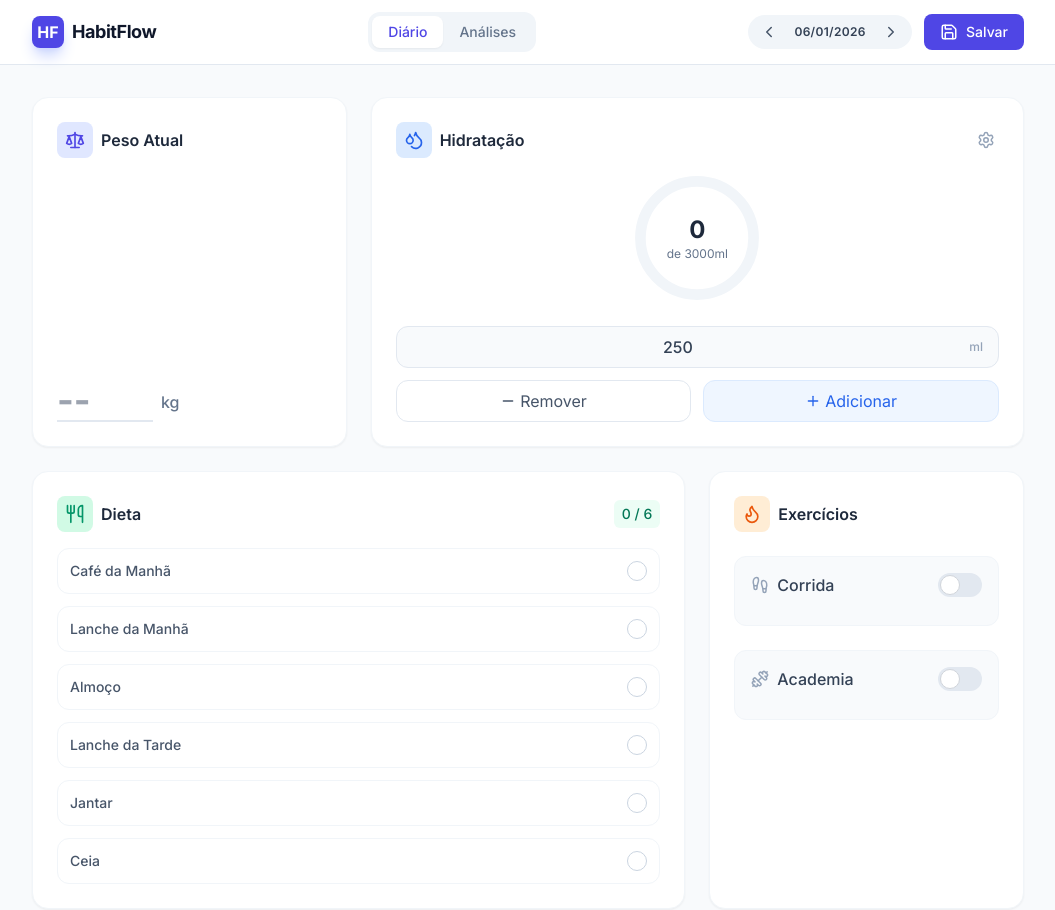
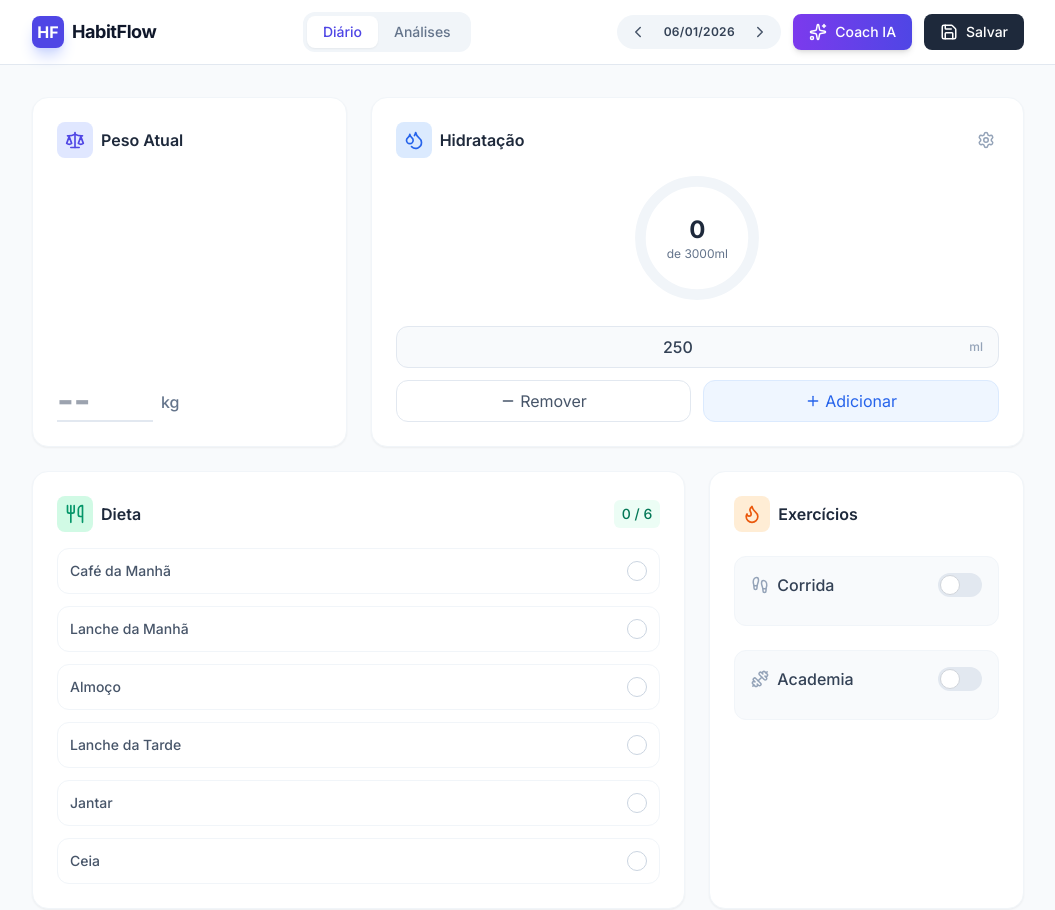
Before and after one commit to MJanssen13/HabitFlow, a React (Vite) app: page / in a window 1280 px wide. Shown: the top 910 px of the page, without its empty margins (112-1167 px from the left). Built offline with nearby package versions, Linux system fonts and the light colour scheme; no server answers; the database is empty.

Commit message:
feat: Add AI health insights and fallback Supabase keys
Integrates Gemini AI for generating personalized health insights based on user data. Also includes fallback Supabase keys to allow the application to run without explicit environment variables.

```diff
--- a/App.tsx
+++ b/App.tsx
@@ -1,6 +1,7 @@
 import React, { useState, useEffect } from 'react';
-import { Calendar, ChevronLeft, ChevronRight, Save, LayoutDashboard, BarChart3 } from 'lucide-react';
+import { Calendar, ChevronLeft, ChevronRight, Save, LayoutDashboard, BarChart3, Sparkles, X } from 'lucide-react';
 import { getTodayString, fetchDailyLog, saveDailyLog } from './services/dataService';
+import { generateHealthInsight } from './services/geminiService';
 import { DailyLog } from './types';
 
 // Components
@@ -16,6 +17,11 @@ const App: React.FC = () => {
   const [isSaving, setIsSaving] = useState(false);
   const [activeTab, setActiveTab] = useState<'tracker' | 'analytics'>('tracker');
   const [refreshDataTrigger, setRefreshDataTrigger] = useState(0);
+
+  // AI Insight State
+  const [showInsight, setShowInsight] = useState(false);
+  const [insightText, setInsightText] = useState('');
+  const [loadingInsight, setLoadingInsight] = useState(false);
 
   // Load data when date changes
   useEffect(() => {
@@ -34,6 +40,21 @@ const App: React.FC = () => {
     await saveDailyLog(log);
     setIsSaving(false);
     setRefreshDataTrigger(prev => prev + 1);
+  };
+
+  // Handler for AI Insight
+  const handleGenerateInsight = async () => {
+    if (!log) return;
+    setLoadingInsight(true);
+    setShowInsight(true);
+    setInsightText('');
+
+    // Save current state before generating insight to ensure AI gets latest data
+    await saveDailyLog(log);
+
+    const text = await generateHealthInsight(log);
+    setInsightText(text);
+    setLoadingInsight(false);
   };
 
   // Handler for updating local state
@@ -95,10 +116,22 @@ const App: React.FC = () => {
                 </div>
               )}
 
+            {/* AI Coach Button (Mobile & Desktop) */}
+            {activeTab === 'tracker' && (
+                <button
+                    onClick={handleGenerateInsight}
+                    className="p-2 sm:px-4 sm:py-2 rounded-lg bg-gradient-to-r from-violet-600 to-indigo-600 text-white shadow-md hover:shadow-lg transition-all flex items-center gap-2"
+                    title="Pedir feedback do Coach IA"
+                >
+                    <Sparkles size={18} />
+                    <span className="hidden sm:inline text-sm font-medium">Coach IA</span>
+                </button>
+            )}
+
             <button
                 onClick={handleSave}
                 disabled={isSaving}
-                className={`flex items-center gap-2 bg-indigo-600 text-white px-4 py-2 rounded-lg text-sm font-medium hover:bg-indigo-700 transition-colors disabled:opacity-50 ${activeTab !== 'tracker' ? 'hidden' : ''}`}
+                className={`flex items-center gap-2 bg-slate-800 text-white px-4 py-2 rounded-lg text-sm font-medium hover:bg-slate-900 transition-colors disabled:opacity-50 ${activeTab !== 'tracker' ? 'hidden' : ''}`}
             >
                 <Save size={18} />
                 <span className="hidden sm:inline">{isSaving ? 'Salvando...' : 'Salvar'}</span>
@@ -136,6 +169,45 @@ const App: React.FC = () => {
 
       </main>
 
+      {/* AI Insight Modal */}
+      {showInsight && (
+        <div className="fixed inset-0 z-50 flex items-center justify-center p-4 bg-black/20 backdrop-blur-sm animate-in fade-in duration-200">
+            <div className="bg-white w-full max-w-md rounded-2xl shadow-2xl overflow-hidden animate-in zoom-in-95 duration-200">
+                <div className="bg-gradient-to-r from-violet-600 to-indigo-600 p-4 flex items-center justify-between text-white">
+                    <div className="flex items-center gap-2">
+                        <Sparkles size={20} />
+                        <h3 className="font-semibold">Coach HabitFlow</h3>
+                    </div>
+                    <button onClick={() => setShowInsight(false)} className="p-1 hover:bg-white/20 rounded-full transition-colors">
+                        <X size={20} />
+                    </button>
+                </div>
+                <div className="p-6">
+                    {loadingInsight ? (
+                        <div className="flex flex-col items-center justify-center py-8 gap-3">
+                            <div className="w-8 h-8 border-4 border-indigo-200 border-t-indigo-600 rounded-full animate-spin"></div>
+                            <p className="text-sm text-slate-500 animate-pulse">Analisando seu dia...</p>
+                        </div>
+                    ) : (
+                        <div className="prose prose-slate prose-sm">
+                            <p className="text-slate-700 text-lg leading-relaxed whitespace-pre-line">
+                                {insightText}
+                            </p>
+                        </div>
+                    )}
+                </div>
+                <div className="p-4 bg-slate-50 border-t border-slate-100 flex justify-end">
+                    <button
+                        onClick={() => setShowInsight(false)}
+                        className="px-4 py-2 bg-white border border-slate-200 rounded-lg text-sm font-medium text-slate-600 hover:bg-slate-50 transition-colors"
+                    >
+                        Fechar
+                    </button>
+                </div>
+            </div>
+        </div>
+      )}
+
       {/* Mobile Tab Navigation (Fixed Bottom) */}
       <div className="fixed bottom-0 left-0 right-0 bg-white border-t border-slate-200 p-2 sm:hidden z-30">
         <div className="grid grid-cols-2 gap-2">
--- a/services/supabaseClient.ts
+++ b/services/supabaseClient.ts
@@ -10,8 +10,9 @@ const getEnvVar = (key: string) => {
   return process.env[`REACT_APP_${key}`] || process.env[key];
 };
 
-const SUPABASE_URL = getEnvVar('SUPABASE_URL');
-const SUPABASE_ANON_KEY = getEnvVar('SUPABASE_KEY');
+// Usa as variáveis de ambiente se existirem, caso contrário usa as chaves fornecidas
+const SUPABASE_URL = getEnvVar('SUPABASE_URL') || 'https://pgprqefdlqruigattqvi.supabase.co';
+const SUPABASE_ANON_KEY = getEnvVar('SUPABASE_KEY') || 'sb_publishable_jJ3Qe3b99uDP0hiEL5CQDQ_hjHiFZXl';
 
 // Só cria o cliente se as chaves existirem
 export const supabase = (SUPABASE_URL && SUPABASE_ANON_KEY)
```
